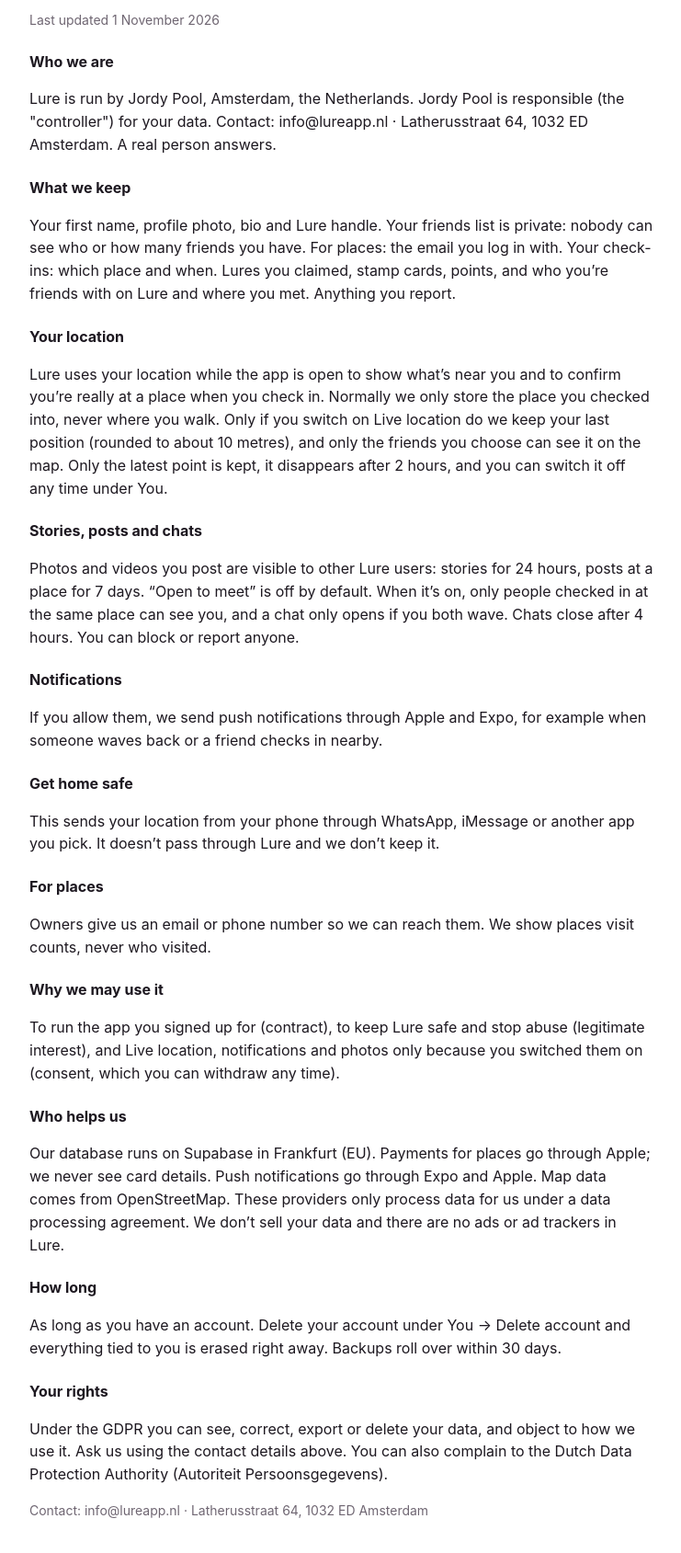
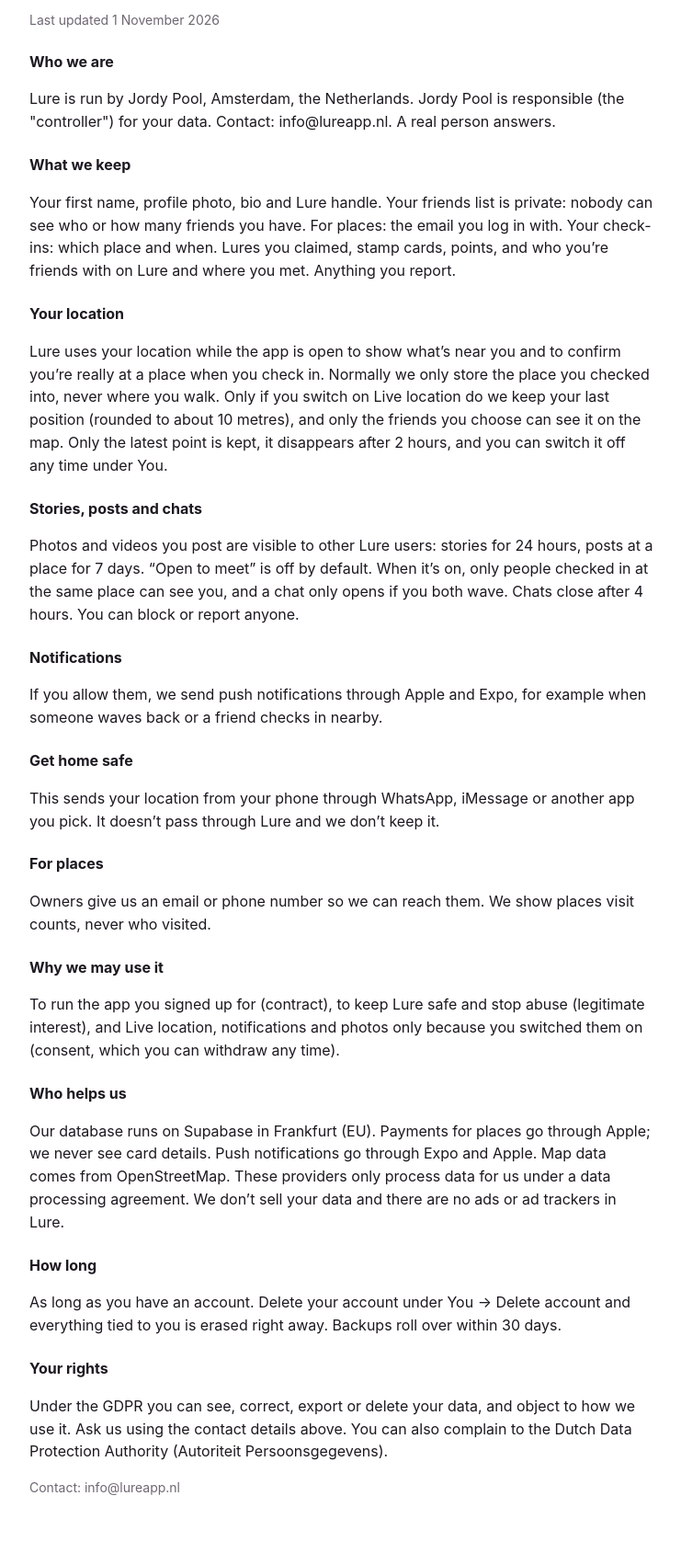
Before and after one commit to jordymulch-prog/lureapp-site, a plain HTML site: page privacy.html in a window 1280 px wide. Shown: the part 125-1814 px from the top of the page at 92% size, without its empty margins (268-1009 px from the left). Drawn offline with Linux system fonts and the light colour scheme.

Commit message:
Remove home address
Co-Authored-By: Claude Opus 5.5 <noreply@anthropic.com>
Claude-Session: https://claude.ai/code/session_01VLWEVNhLrB2Fo2c39VMKez

```diff
--- a/privacy.html
+++ b/privacy.html
@@ -1,4 +1,4 @@
-<!doctype html><html lang="en"><head><meta charset="utf-8"><meta name="viewport" content="width=device-width,initial-scale=1"><title>Privacy policy · Lure</title><style>body{font-family:-apple-system,system-ui,sans-serif;max-width:680px;margin:0 auto;padding:32px 20px 60px;line-height:1.55;color:#1D1820;background:#fff}h1{font-size:28px;margin:0 0 4px}h2{margin-top:36px}h3{margin:22px 0 4px;font-size:16px}.muted{color:#6F6672;font-size:14px}a{color:#F0562A}.logo{font-family:Georgia,serif;font-style:italic;font-size:30px;color:#F0562A;text-decoration:none}</style></head><body><a class="logo" href="/">lure</a><h1>Privacy policy</h1><p class="muted">Last updated 1 November 2026</p><h3>Who we are</h3><p>Lure is run by Jordy Pool, Amsterdam, the Netherlands. Jordy Pool is responsible (the "controller") for your data. Contact: info@lureapp.nl · Latherusstraat 64, 1032 ED Amsterdam. A real person answers.</p>
+<!doctype html><html lang="en"><head><meta charset="utf-8"><meta name="viewport" content="width=device-width,initial-scale=1"><title>Privacy policy · Lure</title><style>body{font-family:-apple-system,system-ui,sans-serif;max-width:680px;margin:0 auto;padding:32px 20px 60px;line-height:1.55;color:#1D1820;background:#fff}h1{font-size:28px;margin:0 0 4px}h2{margin-top:36px}h3{margin:22px 0 4px;font-size:16px}.muted{color:#6F6672;font-size:14px}a{color:#F0562A}.logo{font-family:Georgia,serif;font-style:italic;font-size:30px;color:#F0562A;text-decoration:none}</style></head><body><a class="logo" href="/">lure</a><h1>Privacy policy</h1><p class="muted">Last updated 1 November 2026</p><h3>Who we are</h3><p>Lure is run by Jordy Pool, Amsterdam, the Netherlands. Jordy Pool is responsible (the "controller") for your data. Contact: info@lureapp.nl. A real person answers.</p>
 <h3>What we keep</h3><p>Your first name, profile photo, bio and Lure handle. Your friends list is private: nobody can see who or how many friends you have. For places: the email you log in with. Your check-ins: which place and when. Lures you claimed, stamp cards, points, and who you’re friends with on Lure and where you met. Anything you report.</p>
 <h3>Your location</h3><p>Lure uses your location while the app is open to show what’s near you and to confirm you’re really at a place when you check in. Normally we only store the place you checked into, never where you walk. Only if you switch on Live location do we keep your last position (rounded to about 10 metres), and only the friends you choose can see it on the map. Only the latest point is kept, it disappears after 2 hours, and you can switch it off any time under You.</p>
 <h3>Stories, posts and chats</h3><p>Photos and videos you post are visible to other Lure users: stories for 24 hours, posts at a place for 7 days. “Open to meet” is off by default. When it’s on, only people checked in at the same place can see you, and a chat only opens if you both wave. Chats close after 4 hours. You can block or report anyone.</p>
@@ -8,4 +8,4 @@
 <h3>Why we may use it</h3><p>To run the app you signed up for (contract), to keep Lure safe and stop abuse (legitimate interest), and Live location, notifications and photos only because you switched them on (consent, which you can withdraw any time).</p>
 <h3>Who helps us</h3><p>Our database runs on Supabase in Frankfurt (EU). Payments for places go through Apple; we never see card details. Push notifications go through Expo and Apple. Map data comes from OpenStreetMap. These providers only process data for us under a data processing agreement. We don’t sell your data and there are no ads or ad trackers in Lure.</p>
 <h3>How long</h3><p>As long as you have an account. Delete your account under You → Delete account and everything tied to you is erased right away. Backups roll over within 30 days.</p>
-<h3>Your rights</h3><p>Under the GDPR you can see, correct, export or delete your data, and object to how we use it. Ask us using the contact details above. You can also complain to the Dutch Data Protection Authority (Autoriteit Persoonsgegevens).</p><p class="muted">Contact: info@lureapp.nl · Latherusstraat 64, 1032 ED Amsterdam</p></body></html>
+<h3>Your rights</h3><p>Under the GDPR you can see, correct, export or delete your data, and object to how we use it. Ask us using the contact details above. You can also complain to the Dutch Data Protection Authority (Autoriteit Persoonsgegevens).</p><p class="muted">Contact: info@lureapp.nl</p></body></html>
```
Also changed, not shown: index.html (+1 -1 lines), terms.html (+2 -2 lines).
